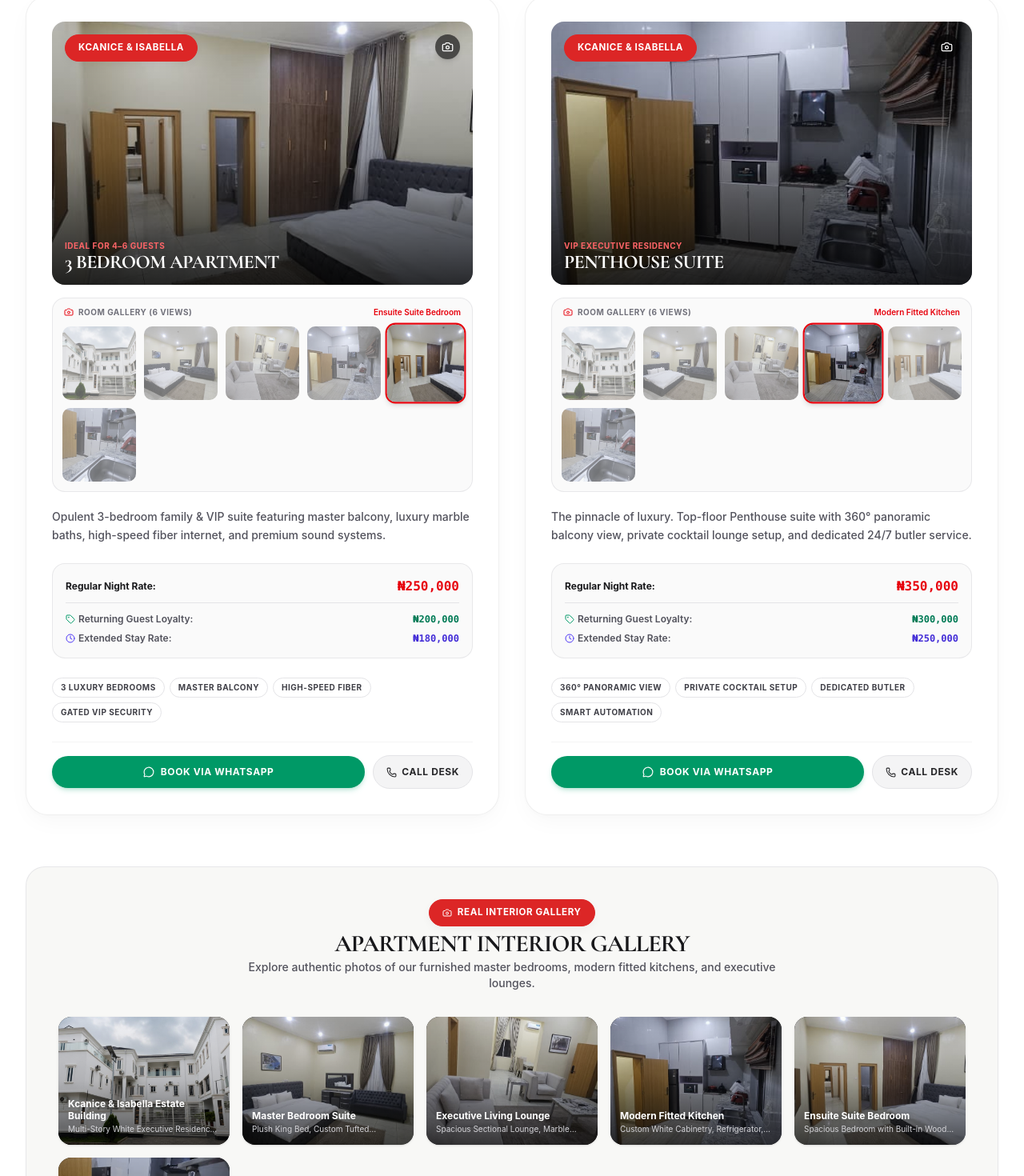
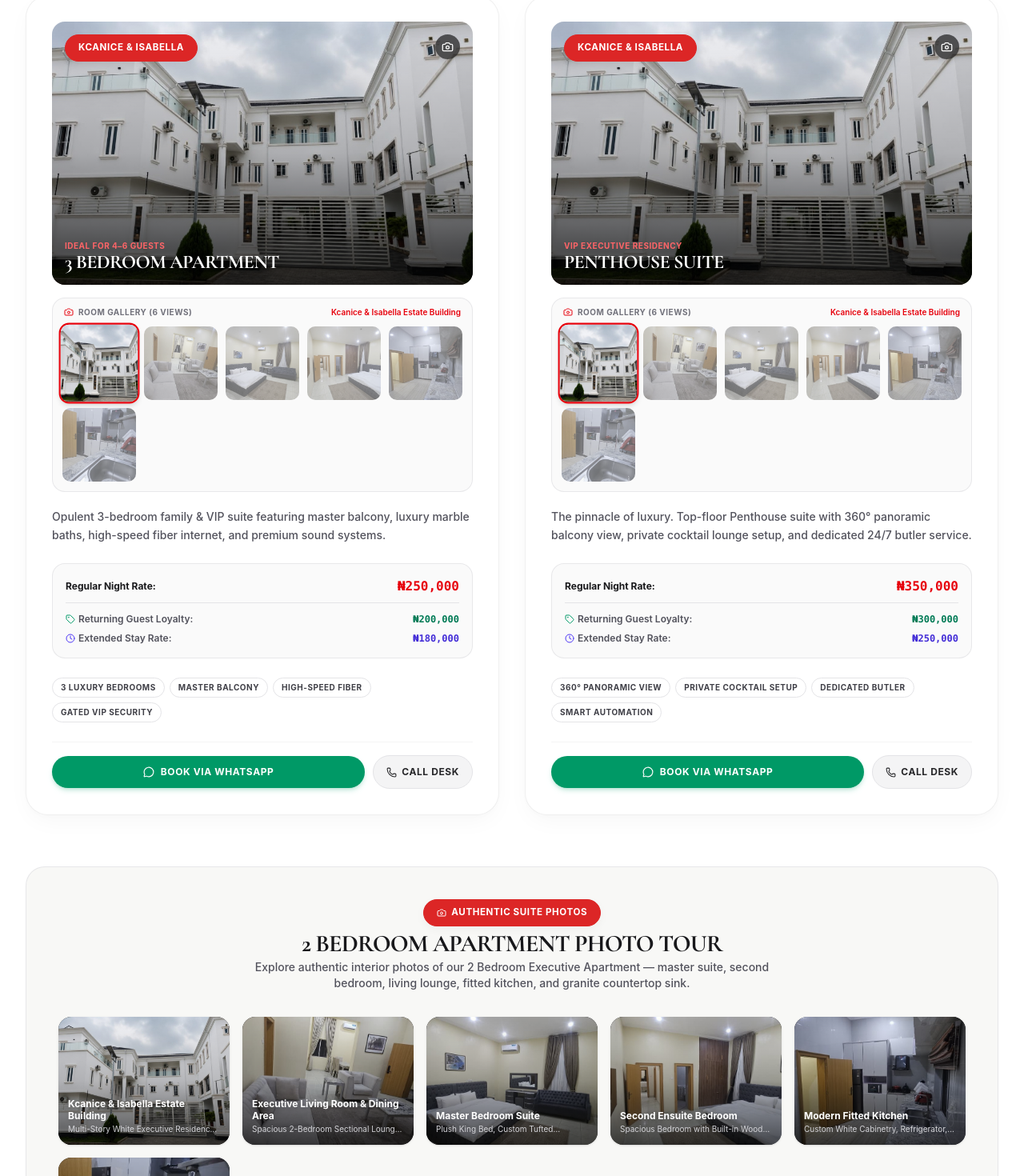
Before and after one commit to Godsom777/oldenglish, a React (Vite) app: page /apartments in a window 1280 px wide. Shown: the part 2115-3585 px from the top of the page at 80% size. Built offline with nearby package versions, Linux system fonts and the light colour scheme.

Commit message:
feat: add ApartmentsSection component with booking functionality and pricing gallery

```diff
--- a/src/components/ApartmentsSection.jsx
+++ b/src/components/ApartmentsSection.jsx
@@ -1,6 +1,39 @@
 import React, { useState } from 'react';
 import { Building2, Sparkles, ShieldCheck, Phone, Mail, Award, Calendar, CheckCircle2, ArrowRight, Star, Tag, Clock, ChevronRight, MessageCircle, Camera, X, MapPin } from 'lucide-react';
 import { getApartmentWhatsAppUrl } from '../config/whatsapp';
+
+export const TWO_BEDROOM_GALLERY = [
+  {
+    id: '2bed-living',
+    url: '/images/apartments/apt-living-1.jpg',
+    title: 'Executive Living Room & Dining Area',
+    caption: 'Spacious 2-Bedroom Sectional Lounge, Marble Coffee Table & Dining Space'
+  },
+  {
+    id: '2bed-master-bedroom',
+    url: '/images/apartments/apt-bedroom-1.jpg',
+    title: 'Master Bedroom Suite',
+    caption: 'Plush King Bed, Custom Tufted Headboard, Lounge Sofa & Floor Rug'
+  },
+  {
+    id: '2bed-ensuite-bedroom',
+    url: '/images/apartments/apt-bedroom-2.jpg',
+    title: 'Second Ensuite Bedroom',
+    caption: 'Spacious Bedroom with Built-in Wood Wardrobes & Tiled Flooring'
+  },
+  {
+    id: '2bed-kitchen',
+    url: '/images/apartments/apt-kitchen-1.jpg',
+    title: 'Modern Fitted Kitchen',
+    caption: 'Custom White Cabinetry, Refrigerator, Stove Top & Built-in Microwave'
+  },
+  {
+    id: '2bed-sink',
+    url: '/images/apartments/apt-kitchen-2.jpg',
+    title: 'Granite Countertop Sink',
+    caption: 'Granite Countertop with Running Water Double Sink & Microwave'
+  }
+];
 
 export const APARTMENT_ROOM_GALLERY = [
   {
@@ -9,36 +42,7 @@ export const APARTMENT_ROOM_GALLERY = [
     title: 'Kcanice & Isabella Estate Building',
     caption: 'Multi-Story White Executive Residency & Gated Security in New Owerri'
   },
-  {
-    id: 'bedroom-1',
-    url: '/images/apartments/apt-bedroom-1.jpg',
-    title: 'Master Bedroom Suite',
-    caption: 'Plush King Bed, Custom Tufted Headboard, Lounge Sofa & Rug'
-  },
-  {
-    id: 'living-1',
-    url: '/images/apartments/apt-living-1.jpg',
-    title: 'Executive Living Lounge',
-    caption: 'Spacious Sectional Lounge, Marble Coffee Table & Dining Area'
-  },
-  {
-    id: 'kitchen-1',
-    url: '/images/apartments/apt-kitchen-1.jpg',
-    title: 'Modern Fitted Kitchen',
-    caption: 'Custom White Cabinetry, Refrigerator, Stove Top & Oven'
-  },
-  {
-    id: 'bedroom-2',
-    url: '/images/apartments/apt-bedroom-2.jpg',
-    title: 'Ensuite Suite Bedroom',
-    caption: 'Spacious Bedroom with Built-in Wood Wardrobes & Tiled Floor'
-  },
-  {
-    id: 'kitchen-2',
-    url: '/images/apartments/apt-kitchen-2.jpg',
-    title: 'Granite Countertop & Sink',
-    caption: 'Granite Countertop with Running Water Double Sink & Microwave'
-  }
+  ...TWO_BEDROOM_GALLERY
 ];
 
 export const APARTMENT_PRICING = [
@@ -49,7 +53,6 @@ export const APARTMENT_PRICING = [
     loyaltyPrice: '₦100,000',
     longStayPrice: '₦80,000',
     capacity: 'Ideal for 1–2 Guests',
-    defaultImageIdx: 1,
     image: '/images/apartments/apt-bedroom-1.jpg',
     description: 'Bespoke 1-bedroom luxury suite featuring plush king bedding, private lounge area, smart LED TV, fully equipped kitchenette, and 24/7 power.',
     features: ['King Size Bed', 'Private Lounge', 'Smart TV & WiFi', 'Old English Room Service']
@@ -61,8 +64,8 @@ export const APARTMENT_PRICING = [
     loyaltyPrice: '₦150,000',
     longStayPrice: '₦120,000',
     capacity: 'Ideal for 2–4 Guests',
-    defaultImageIdx: 2,
     image: '/images/apartments/apt-living-1.jpg',
+    gallery: TWO_BEDROOM_GALLERY,
     description: 'Spacious 2-bedroom executive apartment with ensuite bathrooms, grand dining space, modern kitchen, and Italian leather seating.',
     features: ['2 Ensuite Bedrooms', 'Grand Dining Area', 'Full Fitted Kitchen', 'Daily Housekeeping']
   },
@@ -73,7 +76,6 @@ export const APARTMENT_PRICING = [
     loyaltyPrice: '₦200,000',
     longStayPrice: '₦180,000',
     capacity: 'Ideal for 4–6 Guests',
-    defaultImageIdx: 4,
     image: '/images/apartments/apt-bedroom-2.jpg',
     description: 'Opulent 3-bedroom family & VIP suite featuring master balcony, luxury marble baths, high-speed fiber internet, and premium sound systems.',
     features: ['3 Luxury Bedrooms', 'Master Balcony', 'High-Speed Fiber', 'Gated VIP Security']
@@ -85,7 +87,6 @@ export const APARTMENT_PRICING = [
     loyaltyPrice: '₦300,000',
     longStayPrice: '₦250,000',
     capacity: 'VIP Executive Residency',
-    defaultImageIdx: 3,
     image: '/images/apartments/apt-kitchen-1.jpg',
     description: 'The pinnacle of luxury. Top-floor Penthouse suite with 360° panoramic balcony view, private cocktail lounge setup, and dedicated 24/7 butler service.',
     features: ['360° Panoramic View', 'Private Cocktail Setup', 'Dedicated Butler', 'Smart Automation']
@@ -258,8 +259,9 @@ ${inquiryForm.message ? `• Additional Message: ${inquiryForm.message}\n` : ''}
         {/* Pricing & Suite Grid */}
         <div className="grid grid-cols-1 md:grid-cols-2 gap-8 mb-16">
           {APARTMENT_PRICING.map((apt) => {
-            const activeIdx = getActiveIdx(apt.id, apt.defaultImageIdx);
-            const currentImgObj = APARTMENT_ROOM_GALLERY[activeIdx];
+            const suiteGallery = apt.gallery || APARTMENT_ROOM_GALLERY;
+            const activeIdx = getActiveIdx(apt.id, 0);
+            const currentImgObj = suiteGallery[activeIdx] || suiteGallery[0];
 
             return (
               <div key={apt.id} className="bento-card p-6 sm:p-8 flex flex-col justify-between group transition-all hover:-translate-y-1">
@@ -279,7 +281,7 @@ ${inquiryForm.message ? `• Additional Message: ${inquiryForm.message}\n` : ''}
 
                     <div className="absolute top-4 left-4 z-10">
                       <span className="chip-pill chip-pill-red shadow-md">
-                        Kcanice & Isabella
+                        {apt.gallery ? 'Verified 2-Bedroom Tour' : 'Kcanice & Isabella'}
                       </span>
                     </div>
 
@@ -313,7 +315,7 @@ ${inquiryForm.message ? `• Additional Message: ${inquiryForm.message}\n` : ''}
                   <div className="mb-5 bg-zinc-50 p-2.5 rounded-2xl border border-zinc-200/80">
                     <div className="flex items-center justify-between mb-2 px-1">
                       <span className="text-[10px] font-bold uppercase tracking-wider text-zinc-500 flex items-center gap-1.5">
-                        <Camera size={12} className="text-red-600 shrink-0" /> Room Gallery ({APARTMENT_ROOM_GALLERY.length} Views)
+                        <Camera size={12} className="text-red-600 shrink-0" /> {apt.gallery ? 'Verified Photo Tour' : 'Room Gallery'} ({suiteGallery.length} Views)
                       </span>
                       <span className="text-[10px] font-semibold text-red-600 truncate max-w-[180px]">
                         {currentImgObj.title}
@@ -321,7 +323,7 @@ ${inquiryForm.message ? `• Additional Message: ${inquiryForm.message}\n` : ''}
                     </div>
 
                     <div className="grid grid-cols-5 gap-1.5">
-                      {APARTMENT_ROOM_GALLERY.map((img, idx) => (
+                      {suiteGallery.map((img, idx) => (
                         <button
                           key={img.id}
                           onClick={() => setActiveIdx(apt.id, idx)}
@@ -394,13 +396,13 @@ ${inquiryForm.message ? `• Additional Message: ${inquiryForm.message}\n` : ''}
         <div className="mb-16 bg-[#f8f8f6] rounded-3xl p-6 sm:p-10 border border-zinc-200/80">
           <div className="text-center max-w-2xl mx-auto mb-8">
             <span className="chip-pill chip-pill-red mb-2 inline-flex items-center gap-1">
-              <Camera size={12} /> Real Interior Gallery
+              <Camera size={12} /> Authentic Suite Photos
             </span>
             <h3 className="font-display text-2xl sm:text-3xl font-extrabold text-zinc-900 tracking-tight">
-              APARTMENT INTERIOR GALLERY
+              2 BEDROOM APARTMENT PHOTO TOUR
             </h3>
             <p className="text-zinc-600 text-xs sm:text-sm mt-1 font-medium">
-              Explore authentic photos of our furnished master bedrooms, modern fitted kitchens, and executive lounges.
+              Explore authentic interior photos of our 2 Bedroom Executive Apartment — master suite, second bedroom, living lounge, fitted kitchen, and granite countertop sink.
             </p>
           </div>
 
```
